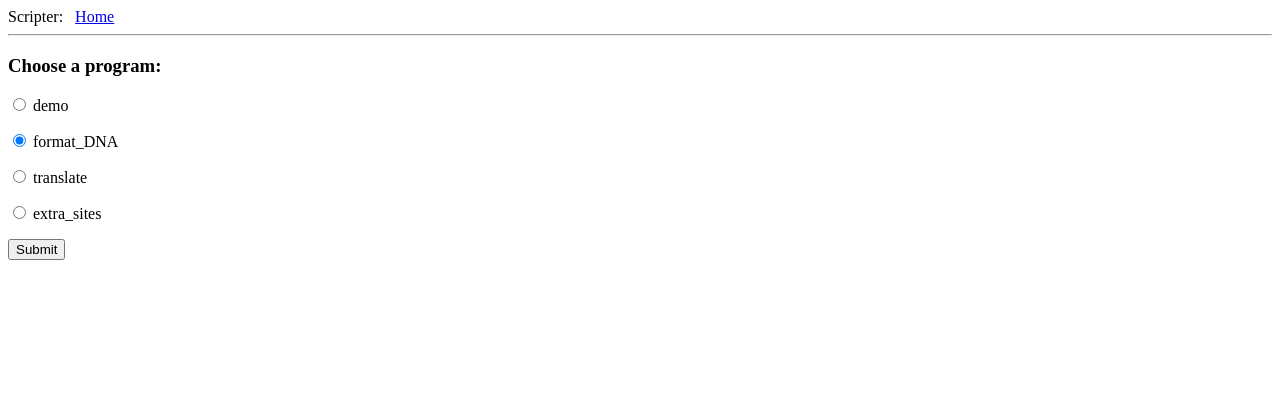
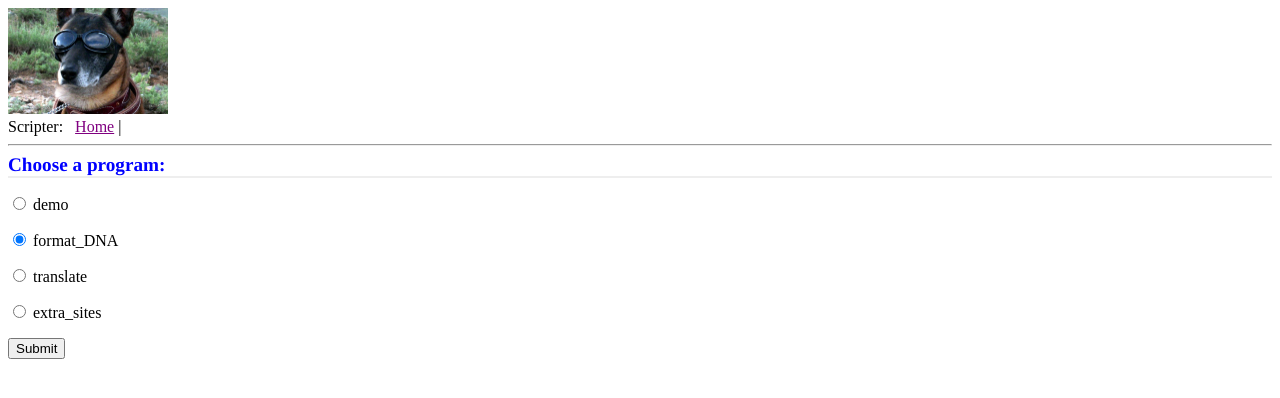
Before and after one commit to telliott99/scripter, a Flask app: page / in a window 1280 px wide. Shown: the top 398 px of the page. Run offline with Flask 2, Linux system fonts and the light colour scheme.

Commit message:
add style and pic

```diff
--- /dev/null
+++ b/app/static/style.css
@@ -0,0 +1,10 @@
+<style type="text/css">
+body            { font-family: sans-serif; background: #aaa; }
+a               { color: purple; }
+h1, h2          { color: blue; font-family: 'Times', serif;
+                  margin: 0; font-size: 1.2em; }
+h1              { border-bottom: 2px solid #eee; }
+
+.page           { margin: 2em auto; width: 35em; border: 5px solid #ccc;
+                  padding: 0.8em; background: white; }
+</style>
--- a/app/templates/base.html
+++ b/app/templates/base.html
@@ -1,7 +1,16 @@
-<html>
+<!DOCTYPE html>
+<html lang="en">
+  <head>
+    <meta charset="utf-8" />
+    <title>Scripter</title>
+    <link rel="stylesheet" type="text/css"
+    href={{ url_for("static", filename="style.css") }}
+  </head>
   <body>
+    <img src="{{ url_for("static", filename='working_dog.png') }}",
+    height= "106", width="160", alt="{{"working_dog"}}" >
     <div>Scripter: &nbsp;
-        <a href="{{ url_for('index') }}">Home</a>
+        <a href="{{ url_for('index') }}">Home</a> |
     </div>
     <hr>
     {% with messages = get_flashed_messages() %}
--- a/app/templates/index.html
+++ b/app/templates/index.html
@@ -3,7 +3,7 @@
 {% block content %}
 
 <form method="post" action="/dispatch">
-<h3>Choose a program:</h3>
+<h1>Choose a program:</h1>
 
 {% for script in script_list %}
 {% if script == default %}
```
Also changed, not shown: app/static/working_dog.jpg (added), app/static/working_dog.png (added).
